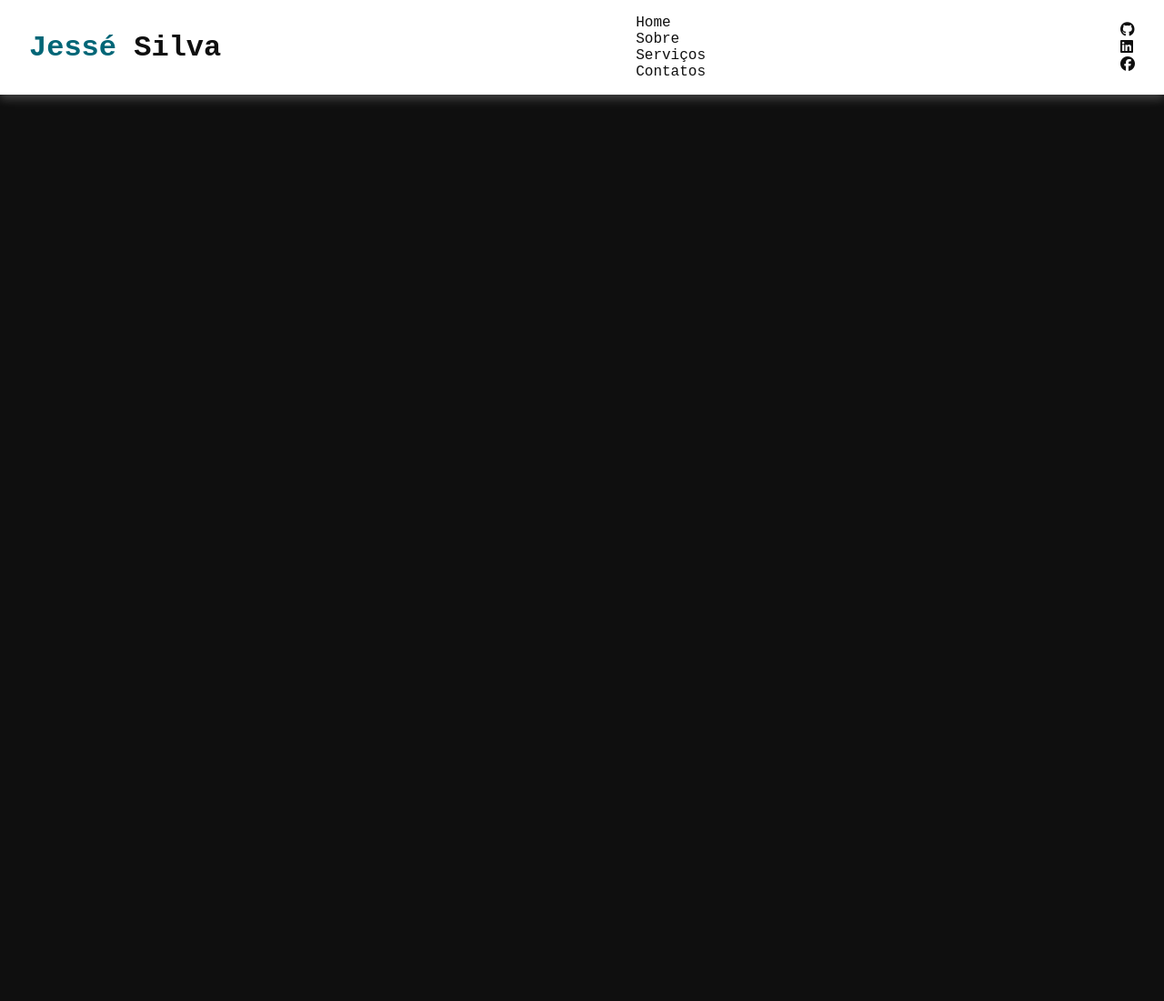
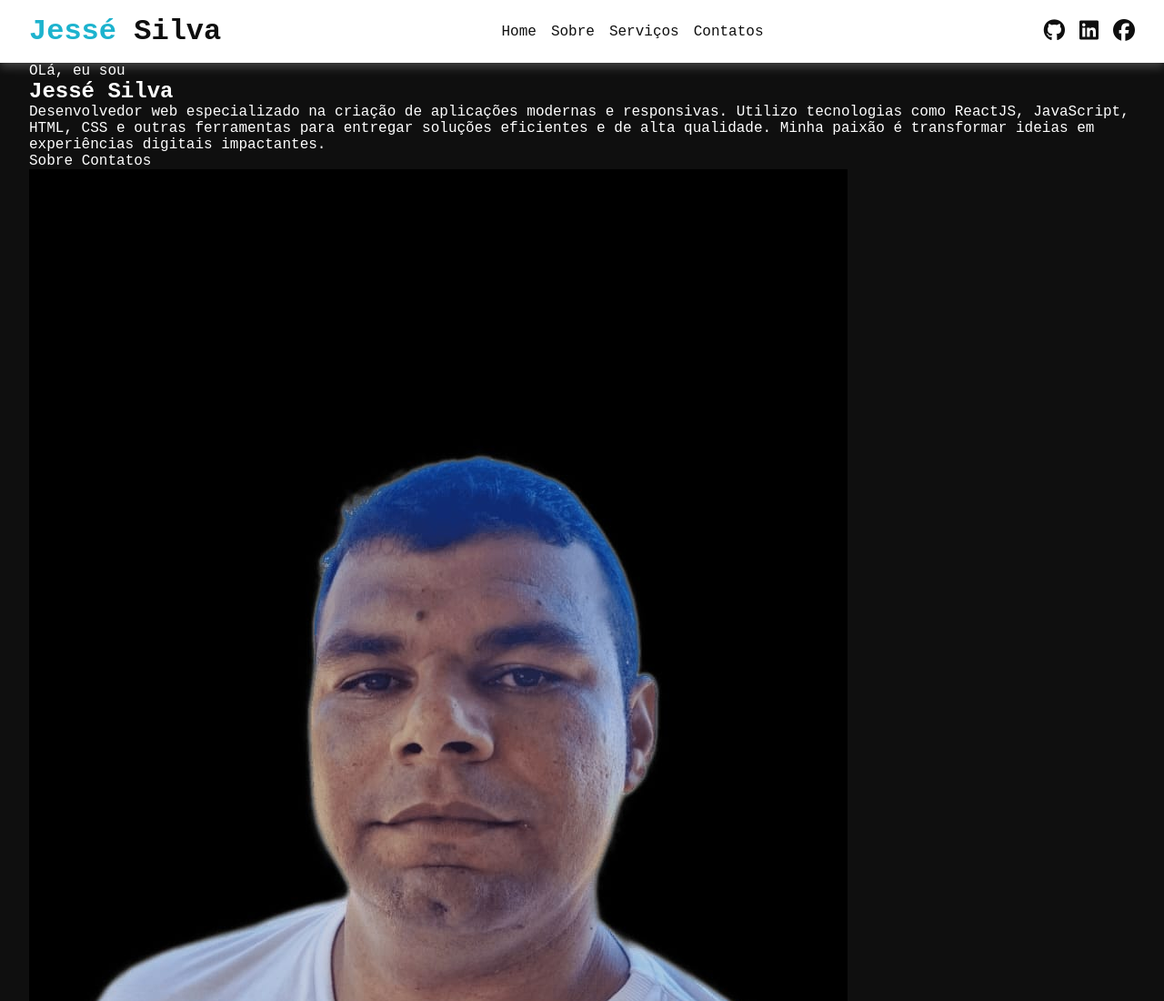
Before and after one commit to jesseprogran/portifolio-pessoal, a plain HTML site: page index.html in a window 1280 px wide. Shown: the top 1100 px of the page at 91% size. Before the commit the page ends 800 px from the top, so only its background shows below. Drawn offline with Linux system fonts and the light colour scheme.

Commit message:
finalizando o navbar e iniciando o header

```diff
--- a/index.html
+++ b/index.html
@@ -42,5 +42,30 @@
       </div>
     </nav>
     <!-- FIM DO NAVBAR -->
+
+    <!-- COMEÇO DO HEADER-->
+
+    <div class="inner-content">
+      <div id="about" class="left-side">
+        <p>OLá, eu sou</p>
+        <h2><span>Jessé</span> Silva</h2>
+        <p>
+          Desenvolvedor web especializado na criação de aplicações
+          modernas e responsivas. Utilizo tecnologias como ReactJS, JavaScript,
+          HTML, CSS e outras ferramentas para entregar soluções eficientes e de
+          alta qualidade. Minha paixão é transformar ideias em experiências
+          digitais impactantes.
+        </p>
+        <div class="links">
+          <a href="#" class="btn">Sobre</a>
+          <a href="#" class="contact">Contatos</a>
+        </div>
+      </div>
+      <div class="right-side">
+        <img src="images/profire.jpeg" alt="Jesse Silva">
+      </div>
+    </div>
+
+    <!-- FIM DO HEADER-->
   </body>
 </html>
--- a/styles/global.css
+++ b/styles/global.css
@@ -5,7 +5,7 @@
 }
 
 :root {
-  --primary-color: #067;
+  --primary-color: rgb(29, 179, 206);
   --dark-color: #0f0f0f;
   --white-color: #fff;
   --box-shadow-color: #ffffff36;
@@ -40,10 +40,9 @@ nav {
   box-shadow: 0px 5px 10px var(--box-shadow-color);
 }
 
-nav .inner-content  {
+nav .inner-content {
   display: flex;
   justify-content: space-between;
-  align-items: center;
   padding: 1rem;
 }
 
@@ -56,4 +55,28 @@ nav .inner-content  {
   color: var(--primary-color);
 }
 
+nav ul {
+  display: flex;
+  gap: 1rem;
+  align-items: center;
+}
+
+nav ul li {
+  transition: all 0.2s;
+}
+
+nav ul li:hover {
+  color: var(--primary-color);
+  transform: translateY(-3px);
+}
+
+nav ul.social-icons li {
+  font-size: 1.5rem;
+}
 /* FIM DO NAVBAR */
+
+/* COMEÇO DO HEADER */
+header {
+  padding-block: 2rem;
+}
+/* FIM DO HEADER */
```
Also changed, not shown: images/profile.webp (deleted), images/profire.jpeg (added).
